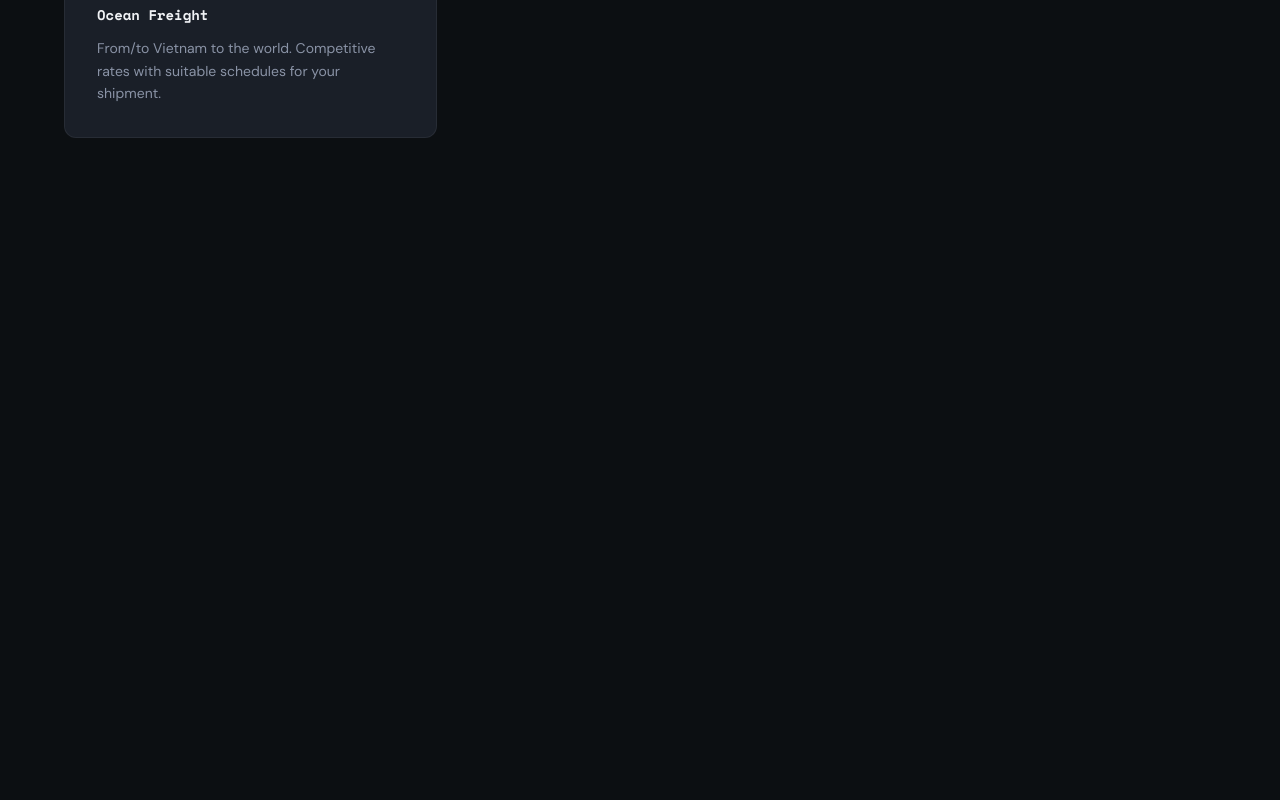
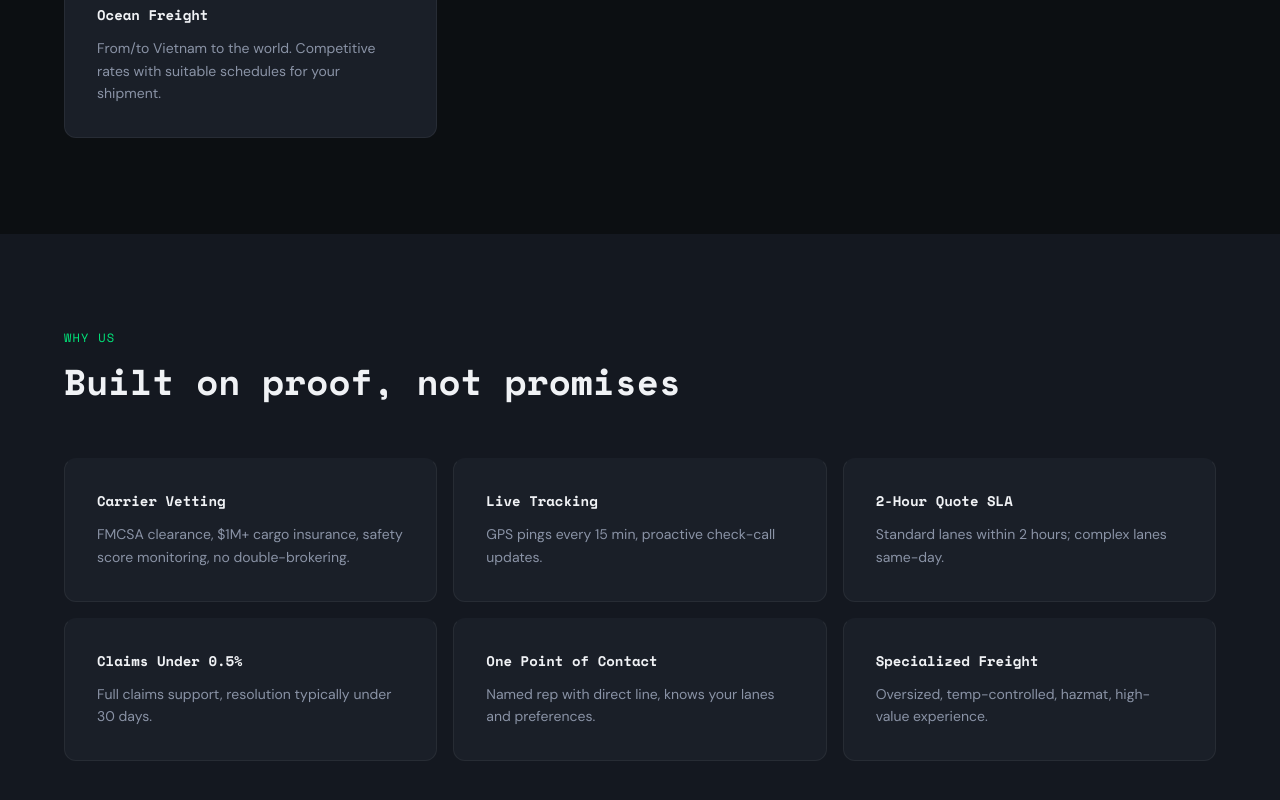
Before and after one commit to lyducquangbn99-gif/booking-by-john, a Next.js app: page / in a window 1280 px wide. Shown: the part 1696-2496 px from the top of the page. Before the commit the page ends 1930 px from the top, so only its background shows below. Built offline with nearby package versions, Linux system fonts and the light colour scheme.

Commit message:
feat: trust section with 6 proof-point cards and green top-border hover

```diff
--- a/app/page.tsx
+++ b/app/page.tsx
@@ -2,6 +2,7 @@ import Nav from "@/components/Nav";
 import Hero from "@/components/Hero";
 import StatsBar from "@/components/StatsBar";
 import Services from "@/components/Services";
+import Trust from "@/components/Trust";
 
 export default function Home() {
   return (
@@ -10,6 +11,7 @@ export default function Home() {
       <Hero />
       <StatsBar />
       <Services />
+      <Trust />
     </main>
   );
 }
--- /dev/null
+++ b/components/Trust.tsx
@@ -0,0 +1,57 @@
+// components/Trust.tsx
+const trustPoints = [
+  {
+    title: "Carrier Vetting",
+    detail: "FMCSA clearance, $1M+ cargo insurance, safety score monitoring, no double-brokering.",
+  },
+  {
+    title: "Live Tracking",
+    detail: "GPS pings every 15 min, proactive check-call updates.",
+  },
+  {
+    title: "2-Hour Quote SLA",
+    detail: "Standard lanes within 2 hours; complex lanes same-day.",
+  },
+  {
+    title: "Claims Under 0.5%",
+    detail: "Full claims support, resolution typically under 30 days.",
+  },
+  {
+    title: "One Point of Contact",
+    detail: "Named rep with direct line, knows your lanes and preferences.",
+  },
+  {
+    title: "Specialized Freight",
+    detail: "Oversized, temp-controlled, hazmat, high-value experience.",
+  },
+];
+
+export default function Trust() {
+  return (
+    <section id="trust" className="bg-bg-secondary py-24 px-6">
+      <div className="max-w-6xl mx-auto">
+        <p className="font-display text-xs text-accent-green tracking-widest uppercase mb-4">
+          Why us
+        </p>
+        <h2 className="font-display text-3xl md:text-4xl font-bold text-text-primary mb-14">
+          Built on proof, not promises
+        </h2>
+        <div className="grid grid-cols-1 sm:grid-cols-2 lg:grid-cols-3 gap-4">
+          {trustPoints.map((point, i) => (
+            <div
+              key={i}
+              className="bg-bg-card border border-border-subtle border-t-transparent hover:border-t-accent-green rounded-xl p-8 hover:-translate-y-1 transition-all duration-200 cursor-default"
+            >
+              <h3 className="font-display text-sm font-bold text-text-primary mb-3">
+                {point.title}
+              </h3>
+              <p className="text-sm text-text-secondary leading-relaxed">
+                {point.detail}
+              </p>
+            </div>
+          ))}
+        </div>
+      </div>
+    </section>
+  );
+}
```
